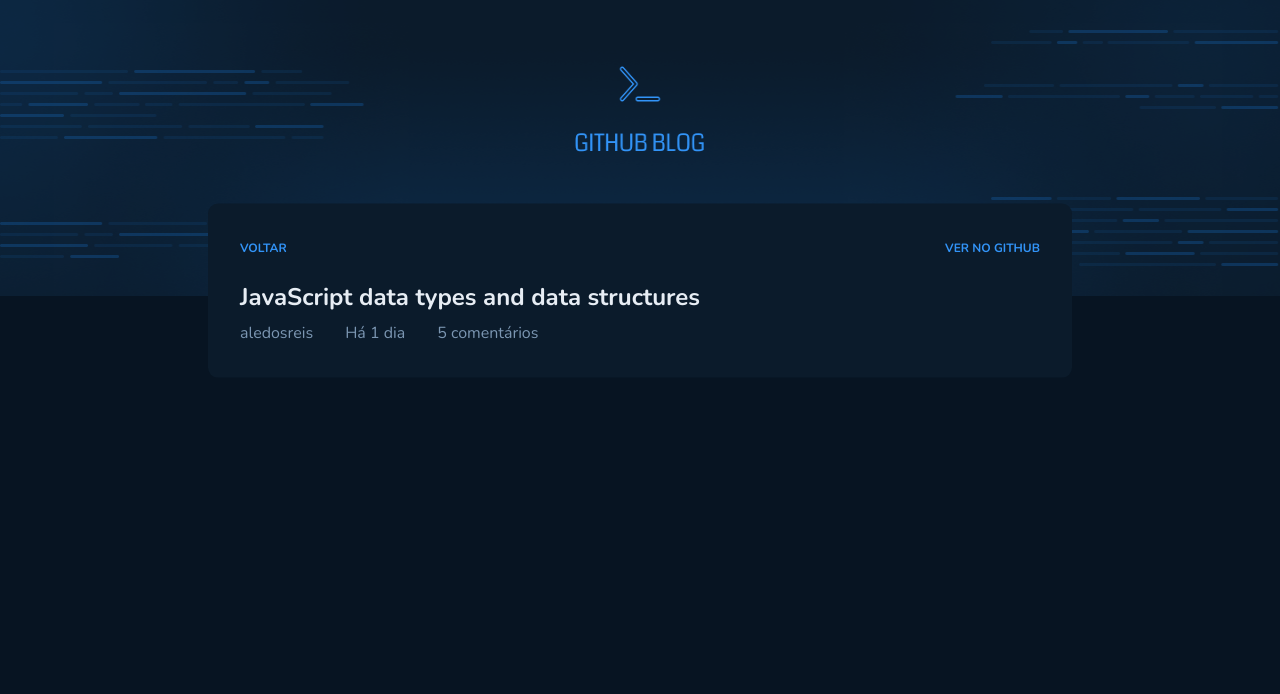
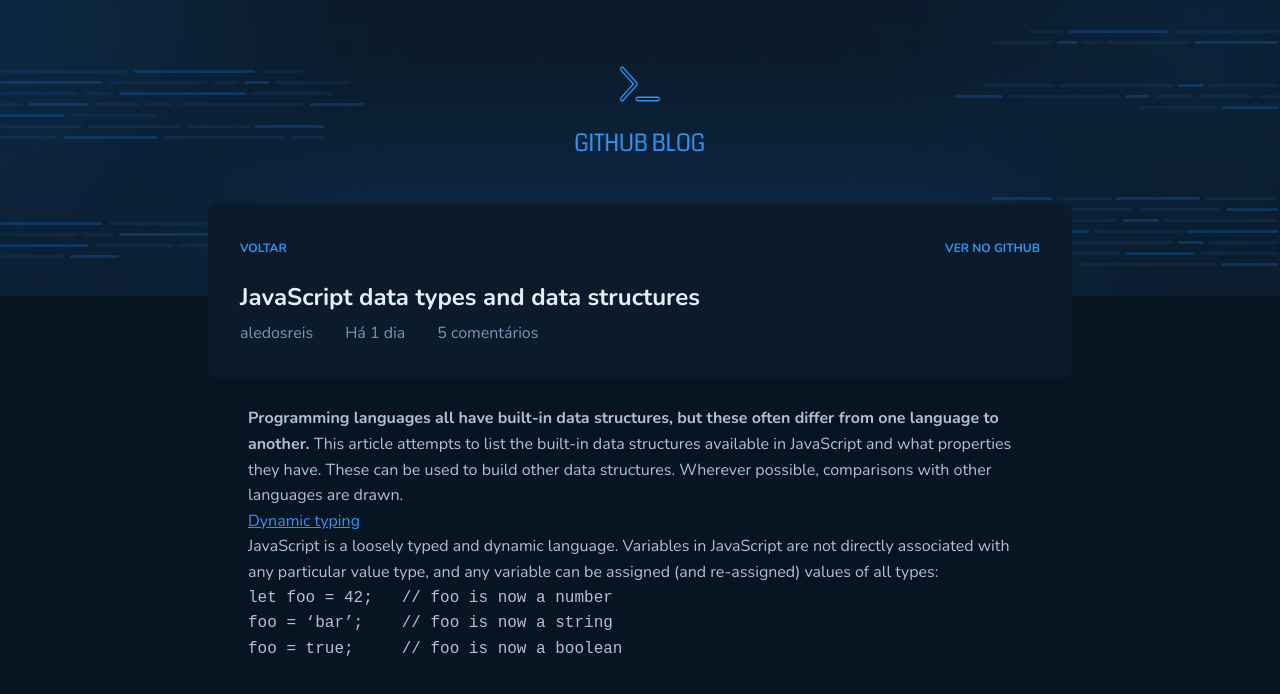
Before and after one commit to aledosreis/github-blog, a React (Vite) app: page /post/1 in a window 1280 px wide. Shown: the top 694 px of the page. Built offline with nearby package versions, Linux system fonts and the light colour scheme.

Commit message:
add React-markdown

```diff
--- a/package.json
+++ b/package.json
@@ -12,6 +12,7 @@
   "dependencies": {
     "react": "^18.3.1",
     "react-dom": "^18.3.1",
+    "react-markdown": "^9.0.1",
     "react-router-dom": "^6.26.1"
   },
   "devDependencies": {
--- a/src/pages/Post/index.tsx
+++ b/src/pages/Post/index.tsx
@@ -1,4 +1,17 @@
+import Markdown from "react-markdown";
 import styles from "./post.module.css";
+
+const markdown = `**Programming languages all have built-in data structures, but these often differ from one language to another.** This article attempts to list the built-in data structures available in JavaScript and what properties they have. These can be used to build other data structures. Wherever possible, comparisons with other languages are drawn.\n
+
+[Dynamic typing](#)\n
+JavaScript is a loosely typed and dynamic language. Variables in JavaScript are not directly associated with any particular value type, and any variable can be assigned (and re-assigned) values of all types:\n
+
+~~~javascript
+let foo = 42;   // foo is now a number
+foo = ‘bar’;    // foo is now a string
+foo = true;     // foo is now a boolean
+~~~
+`
 
 export function Post() {
   return (
@@ -15,6 +28,10 @@
           <span>5 comentários</span>
         </div>
       </div>
+
+      <Markdown className={styles.postContent}>
+        {markdown}
+      </Markdown>
     </>
   );
 }
--- a/src/pages/Post/post.module.css
+++ b/src/pages/Post/post.module.css
@@ -38,3 +38,14 @@
   gap: 0.5rem;
   color: var(--base-span);
 }
+
+.postContent {
+  transform: translateY(-30%);
+  padding: 2rem 2.5rem;
+  color: var(--base-text);
+}
+
+.postContent a {
+  color: var(--blue);
+  text-decoration: underline;
+}
```
Also changed, not shown: 1 other file (tests, documents, lock files or other folders).
